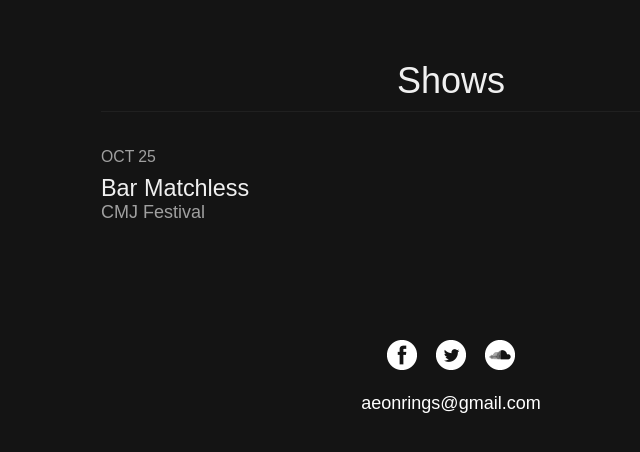
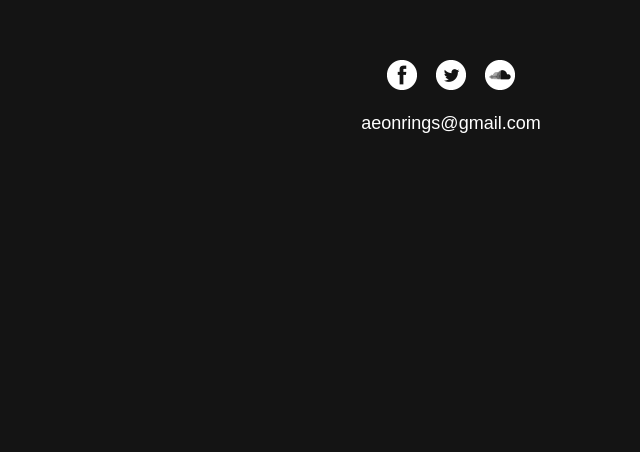
Before and after one commit to chuckflores/aeonrings.com, a plain HTML site: page index.html in a window 1280 px wide. Shown: the part 1636-2088 px from the top of the page, without its empty margins (189-829 px from the left). After the commit the page ends 1824 px from the top, so only its background shows below. Drawn offline with nearby package versions, Linux system fonts and the light colour scheme; a web font is replaced by a local one.

Commit message:
Updated Shows Section

```diff
--- a/index.html
+++ b/index.html
@@ -41,7 +41,7 @@
           </div>
         </section>
 
-        <section id="shows">
+        <!-- <section id="shows">
           <div class="container">
             <h1>Shows</h1>
             <div class="event" itemprop="event" itemscope itemtype="http://schema.org/Event">
@@ -53,7 +53,7 @@
               </a>
             </div>
           </div>
-        </section>
+        </section> -->
 <!--
             </div><div class="event" itemprop="event" itemscope itemtype="http://schema.org/Event">
               <time datetime="2013-11-16" itemprop="startDate">Nov 16</time>
```
